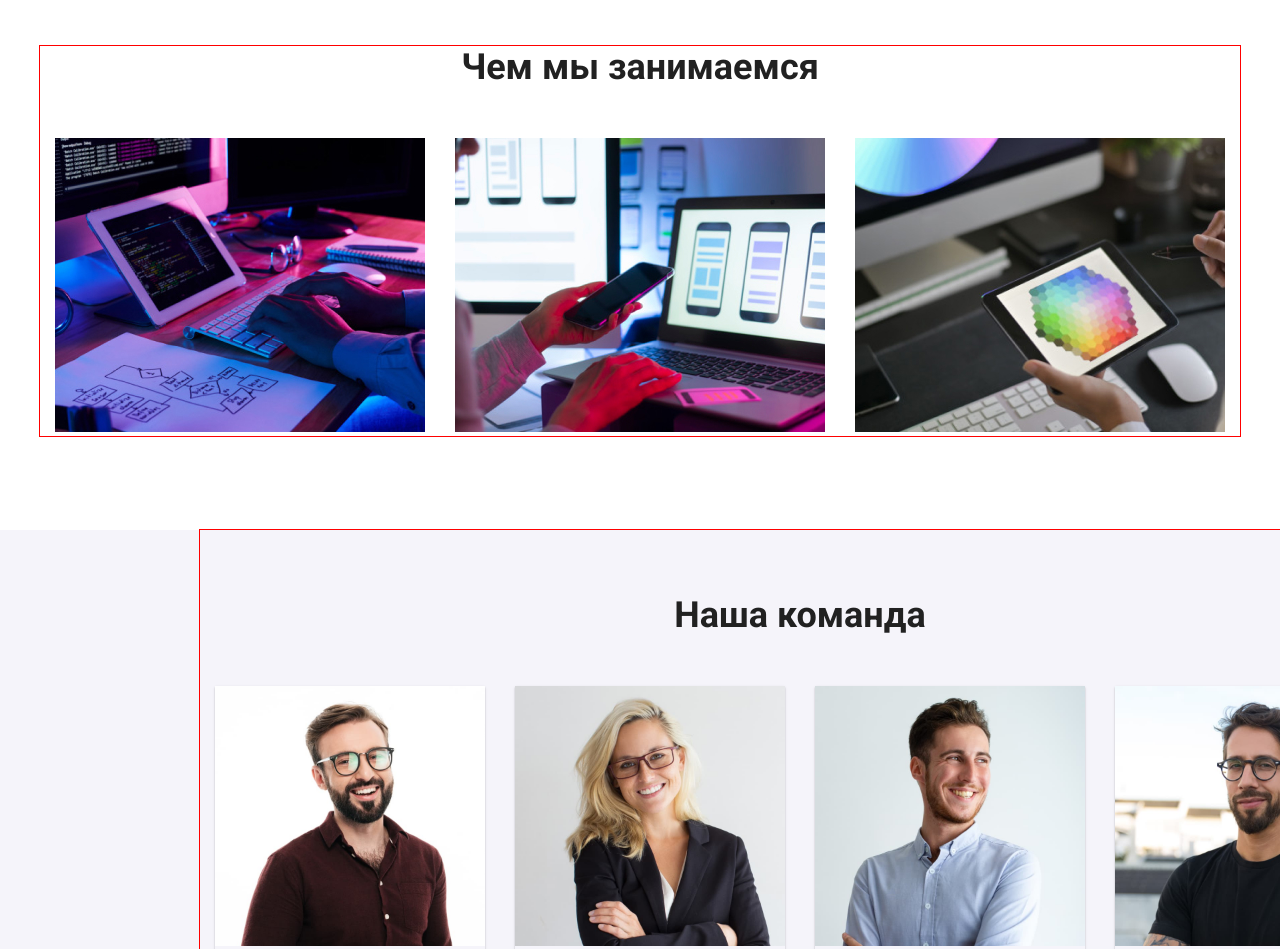
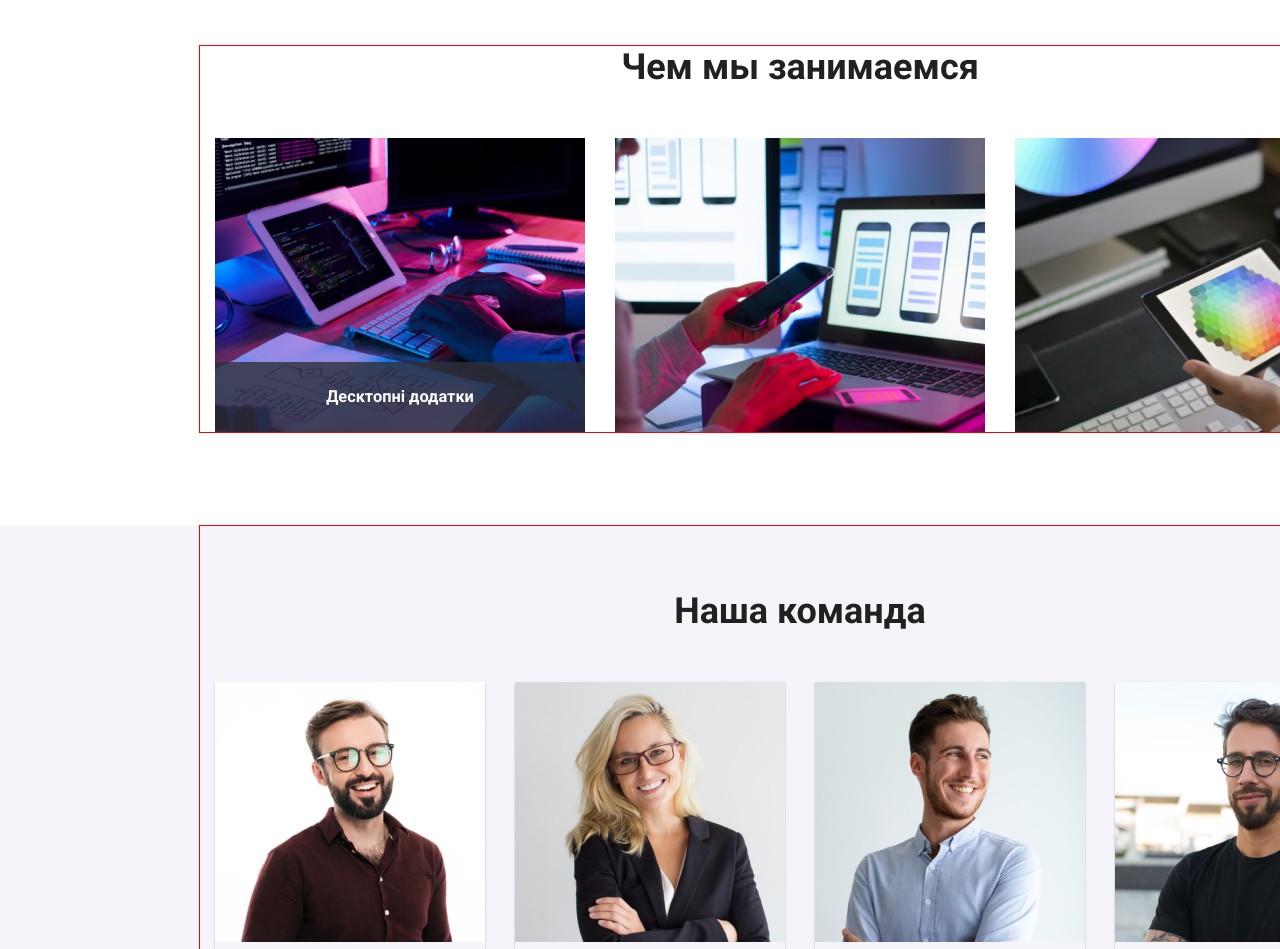
Before and after one commit to YevheniiZinych/WB-ANALYSIS-HW-FE_1y_37_04_12_23, a plain HTML site: page index.html in a window 1280 px wide. Shown: the part 1060-2009 px from the top of the page. Drawn offline with Linux system fonts and the light colour scheme; a web font is replaced by a local one.

Commit message:
add sass

```diff
--- a/css/normalize.css
+++ b/css/normalize.css
@@ -8,6 +8,10 @@ html,
 body {
   margin: 0;
   padding: 0;
+}
+
+section {
+  width: 1600px;
 }
 
 p,
@@ -30,7 +34,7 @@ li {
 }
 
 img {
-  display: inline-block;
+  display: block;
   max-width: 100%;
 }
 
--- a/css/styles.css
+++ b/css/styles.css
@@ -43,6 +43,7 @@ body {
 
 .header {
   height: 80px;
+  width: 1600px;
 }
 
 .header-flex {
@@ -278,6 +279,24 @@ body {
 
 .about-list-img {
   width: 370px;
+}
+
+.about-item-wrapp {
+  position: relative;
+}
+
+.about-img-title {
+  display: flex;
+  align-items: center;
+  justify-content: center;
+  position: absolute;
+  bottom: 0;
+
+  color: white;
+
+  height: 70px;
+  width: 100%;
+  background-color: #2f303acc;
 }
 
 /* ---TEAM STYLE--- */
--- a/index.html
+++ b/index.html
@@ -107,12 +107,15 @@
           <h2 class="about-title">Чем мы занимаемся</h2>
           <ul class="about-list">
             <li class="about-list-item">
+              <div class="about-item-wrapp">
                 <img
                   class="about-list-img"
                   src="./images/project-work.jpg"
                   alt="верстка сайта"
                   width="370"
                 />
+                <h3 class="about-img-title">Десктопні додатки</h3>
+              </div>
             </li>
             <li class="about-list-item">
               <img
```
Lines whose indentation alone changed are shown as unchanged.
